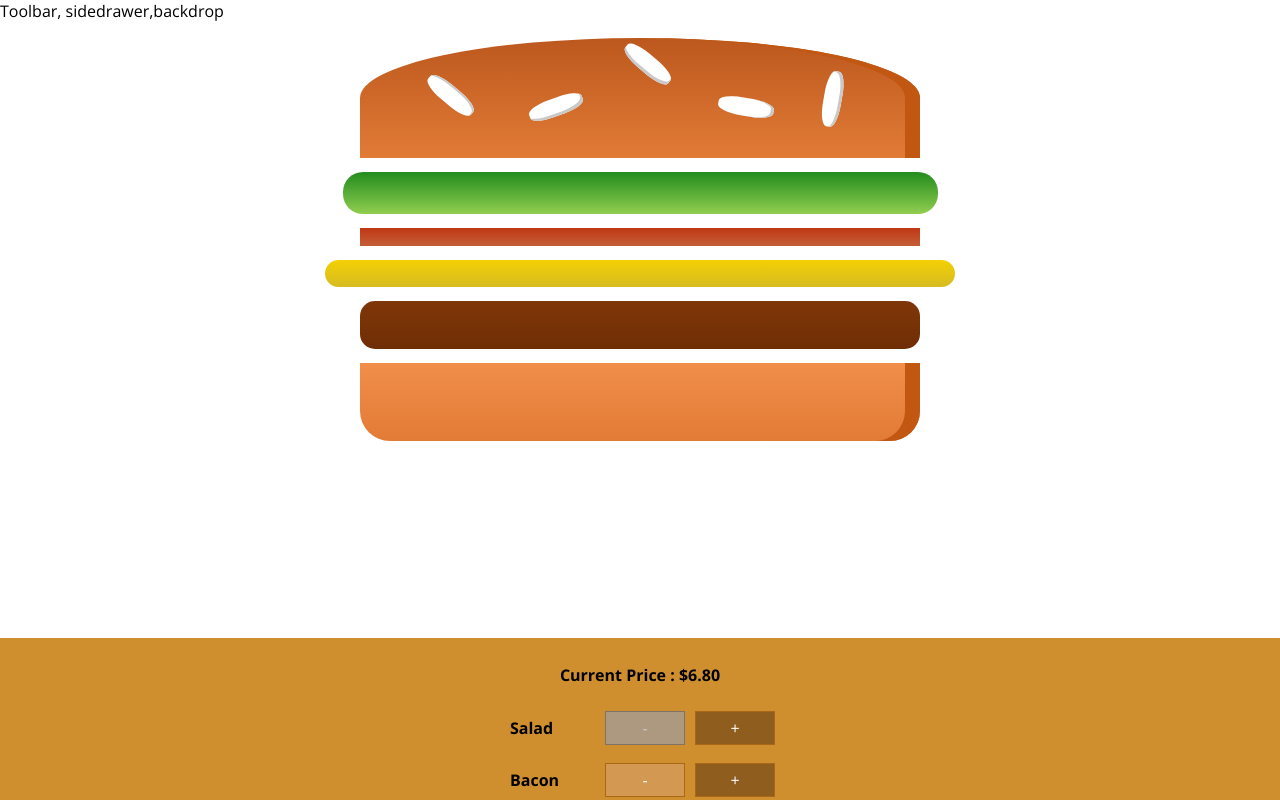
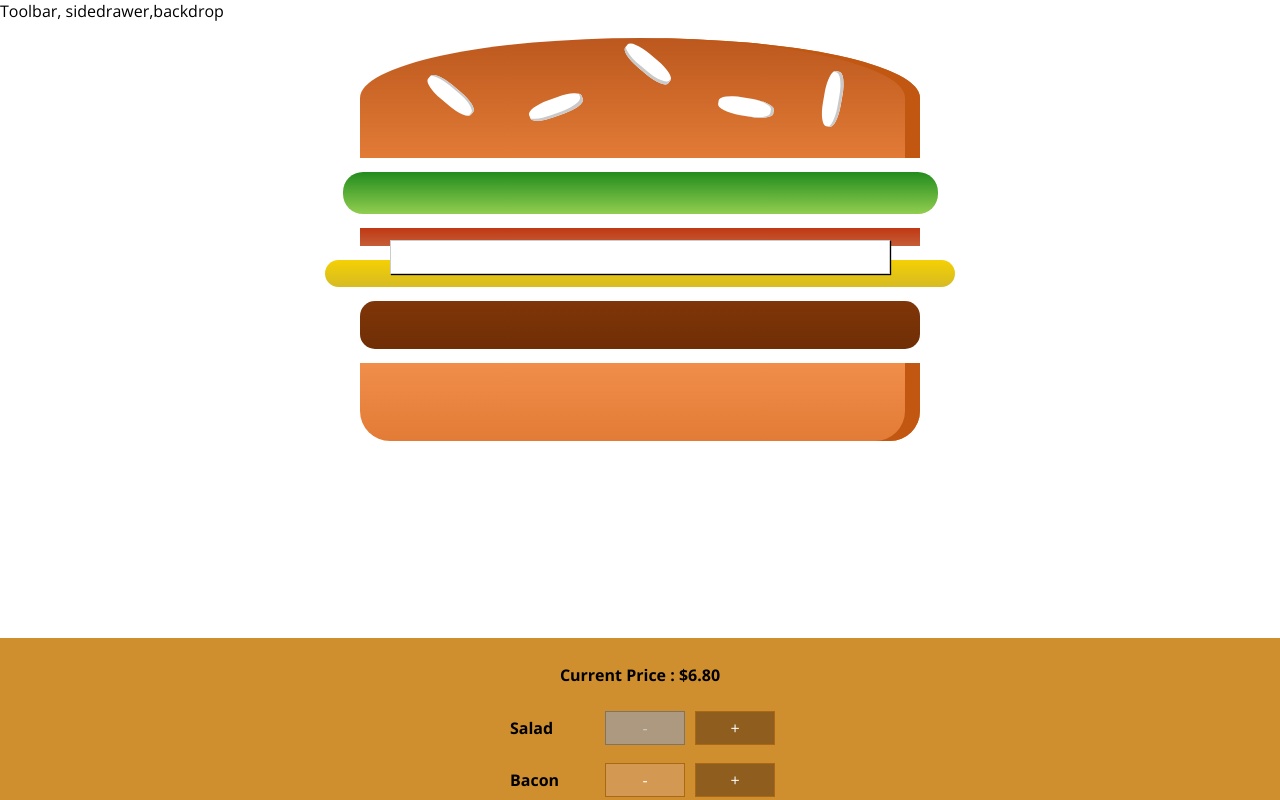
Before and after one commit to hanming2033/BurgerBuilder, a React (Create React App) app: page / in a window 1280 px wide. Shown: the top 800 px of the page. Built offline with nearby package versions, Linux system fonts and the light colour scheme.

Commit message:
Added Modal component

```diff
--- /dev/null
+++ b/src/UI-Elements/Modal.tsx
@@ -0,0 +1,30 @@
+import * as React from 'react'
+import styled from '../my-styled-components'
+
+interface ImodalProps {
+  tmp?: string
+}
+
+const Wrapper = styled.div`
+  position: fixed;
+  z-index: 500;
+  background-color: white;
+  width: 70%;
+  border: 1px solid #ccc;
+  box-shadow: 1px 1px 1px black;
+  padding: 16px;
+  left: 15%;
+  top: 30%;
+  box-sizing: border-box;
+  transition: all 0.3s ease-out;
+  @media (min-width: 600px) {
+    width: 500px;
+    left: calc(50% - 250px);
+  }
+`
+
+const modal: React.SFC<ImodalProps> = props => {
+  return <Wrapper>{props.children}</Wrapper>
+}
+
+export default modal
--- a/src/containers/BurgerBuilder.tsx
+++ b/src/containers/BurgerBuilder.tsx
@@ -2,6 +2,7 @@ import * as React from 'react'
 import Burger from '../components/Burger/Burger'
 import BuilControls from '../components/Burger/BuildControls/BuildControls'
 import { ingredientType } from '../components/Burger/BurgerIngredient'
+import Modal from '../UI-Elements/Modal'
 
 export interface IBurgerBuilderProps {
   a?: string
@@ -39,10 +40,7 @@ export const MIN_NUMBER = {
 }
 
 export default class BurgerBuilder extends React.Component<IBurgerBuilderProps, IBurgerBuilderState> {
-  public state = {
-    ingredients: { salad: 1, bacon: 1, cheese: 1, meat: 1 },
-    totalPrice: 6.8
-  }
+  public state = { ingredients: { salad: 1, bacon: 1, cheese: 1, meat: 1 }, totalPrice: 6.8 }
 
   public handleAddIngredient = (igType: ingredientType) => {
     this.setState(prevState => {
@@ -69,6 +67,7 @@ export default class BurgerBuilder extends React.Component<IBurgerBuilderProps,
   public render() {
     return (
       <>
+        <Modal />
         <Burger ingredients={this.state.ingredients} />
         <BuilControls
           totalPrice={this.state.totalPrice}
```
Also changed, not shown: src/UI-Elements/Backdrop.tsx (added).
